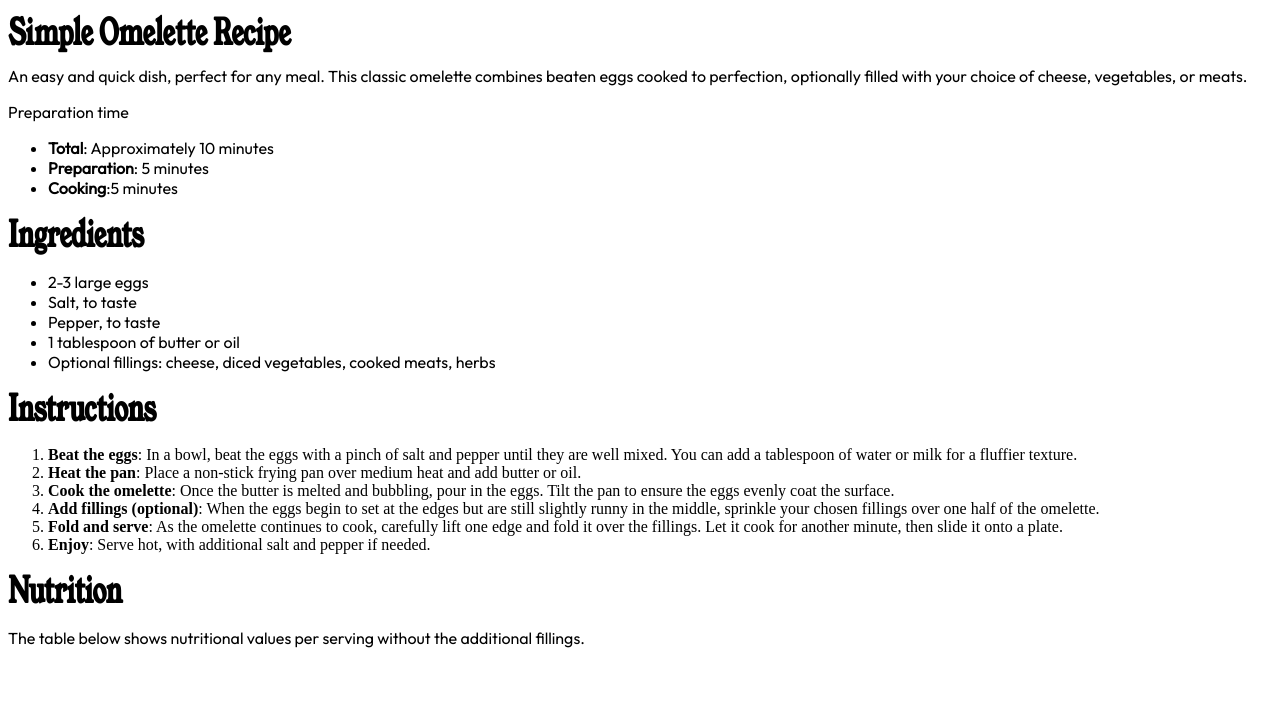
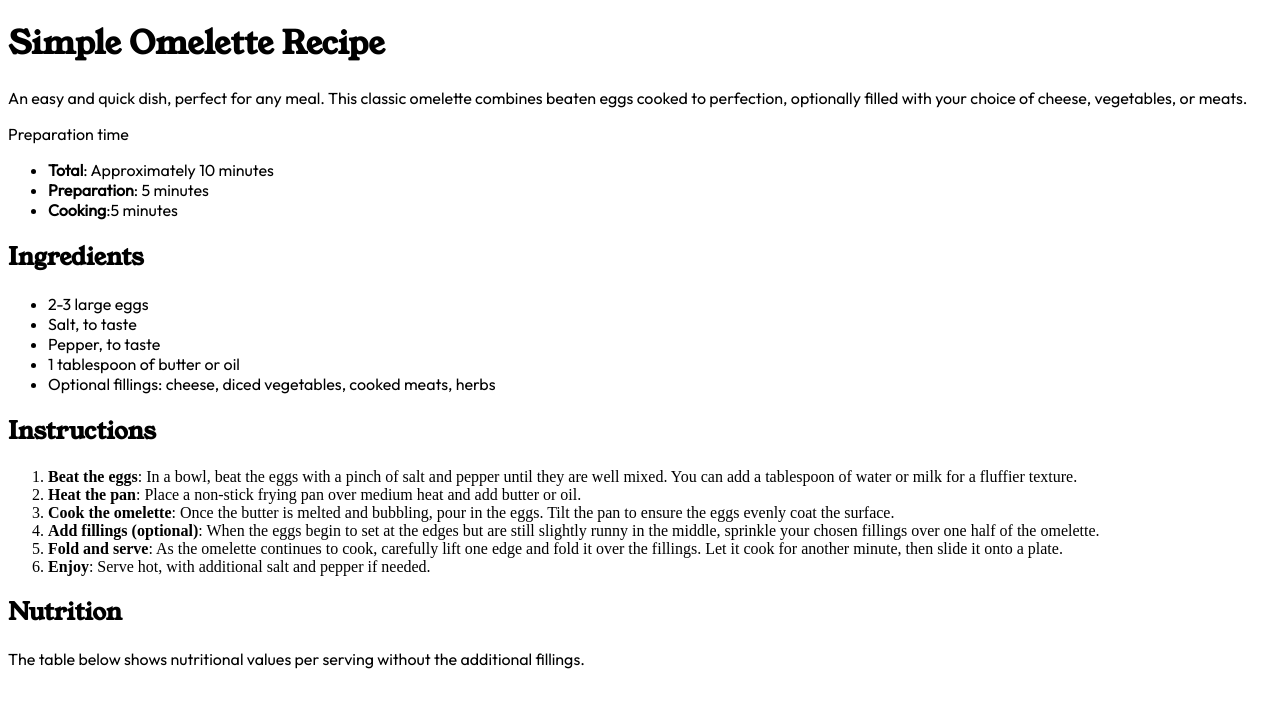
Before and after one commit to sorestar/Recipe_Page-FrontendMentor, a plain HTML site: page index.html in a window 1280 px wide. Drawn offline with Linux system fonts and the light colour scheme.

Commit message:
Update index.html

```diff
--- a/index.html
+++ b/index.html
@@ -4,13 +4,11 @@
 <style>
   h1{
 font-family:'youngserif';
-  font-size: 1.5em;
-    transform: scale(1,1.5);
+  font-size:0.7;
   }
   h2{
     font-family:'youngserif';
-    font-size: 1.5em;
-    transform: scale(1,1.5);
+     font-size:0.7;
   }
 
 </style>
```
